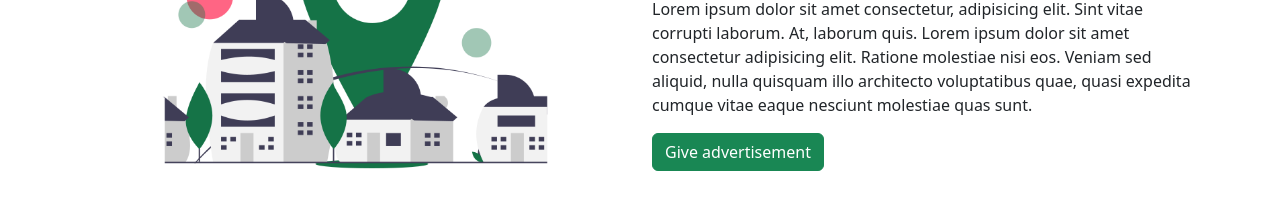
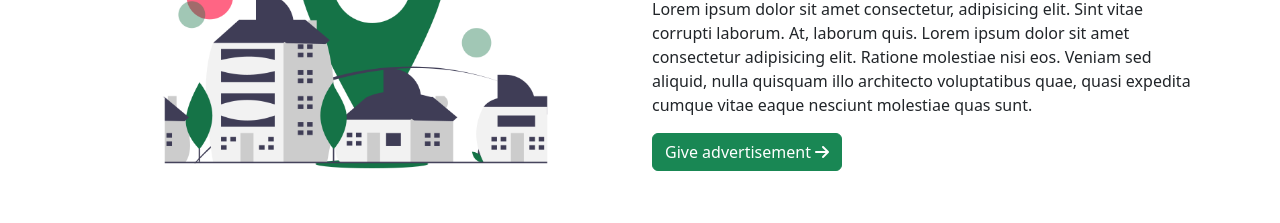
Before and after one commit to antusaha970/Home-Housing, a React (Vite) app: page / in a window 1280 px wide. Shown: the part 1880-2103 px from the top of the page. Built offline with nearby package versions, Linux system fonts and the light colour scheme; the HTML template or start-up script is replaced by a standard one.

Commit message:
fixed minor bugs

```diff
--- a/src/components/AboutOurService/AboutOurService.jsx
+++ b/src/components/AboutOurService/AboutOurService.jsx
@@ -25,7 +25,7 @@ const AboutOurService = () => {
           <Link to="/advertisements" className="btn btn-dark ms-1">
             Search for House <i className="fa-solid fa-arrow-right"></i>
           </Link>
-          <Link to="/advertisements" className="btn btn-success ms-1">
+          <Link to="/post_advertisement" className="btn btn-success ms-1">
             Give advertisement <i className="fa-solid fa-arrow-right"></i>
           </Link>
         </div>
--- a/src/components/GiveRent/GiveRent.jsx
+++ b/src/components/GiveRent/GiveRent.jsx
@@ -1,3 +1,4 @@
+import { Link } from "react-router-dom";
 import give_rent from "../../assets/stock/give_rent.png";
 const GiveRent = () => {
   return (
@@ -17,7 +18,9 @@ const GiveRent = () => {
             aliquid, nulla quisquam illo architecto voluptatibus quae, quasi
             expedita cumque vitae eaque nesciunt molestiae quas sunt.
           </p>
-          <button className="btn btn-success">Give advertisement</button>
+          <Link to="/post_advertisement" className="btn btn-success">
+            Give advertisement <i className="fa-solid fa-arrow-right"></i>
+          </Link>
         </div>
       </div>
     </section>
--- a/src/components/Hero/Hero.jsx
+++ b/src/components/Hero/Hero.jsx
@@ -22,7 +22,7 @@ const Hero = () => {
             <Link to="/advertisements" className="btn btn-success ms-1">
               Book now <i className="fa-solid fa-arrow-right"></i>
             </Link>
-            <Link to="/advertisements" className="btn btn-dark ms-1">
+            <Link to="/post_advertisement" className="btn btn-dark ms-1">
               Host your property <i className="fa-solid fa-arrow-right"></i>
             </Link>
           </div>
--- a/src/components/shared/Navbar/Navbar.jsx
+++ b/src/components/shared/Navbar/Navbar.jsx
@@ -20,9 +20,9 @@ const Navbar = () => {
     <>
       <nav className="navbar navbar-expand-lg bg-body-tertiary">
         <div className="container">
-          <a className="navbar-brand" href="#">
+          <Link to="/" className="navbar-brand">
             <img src={logo} alt="logo" className="logo" />
-          </a>
+          </Link>
           <button
             className="navbar-toggler"
             type="button"
```
